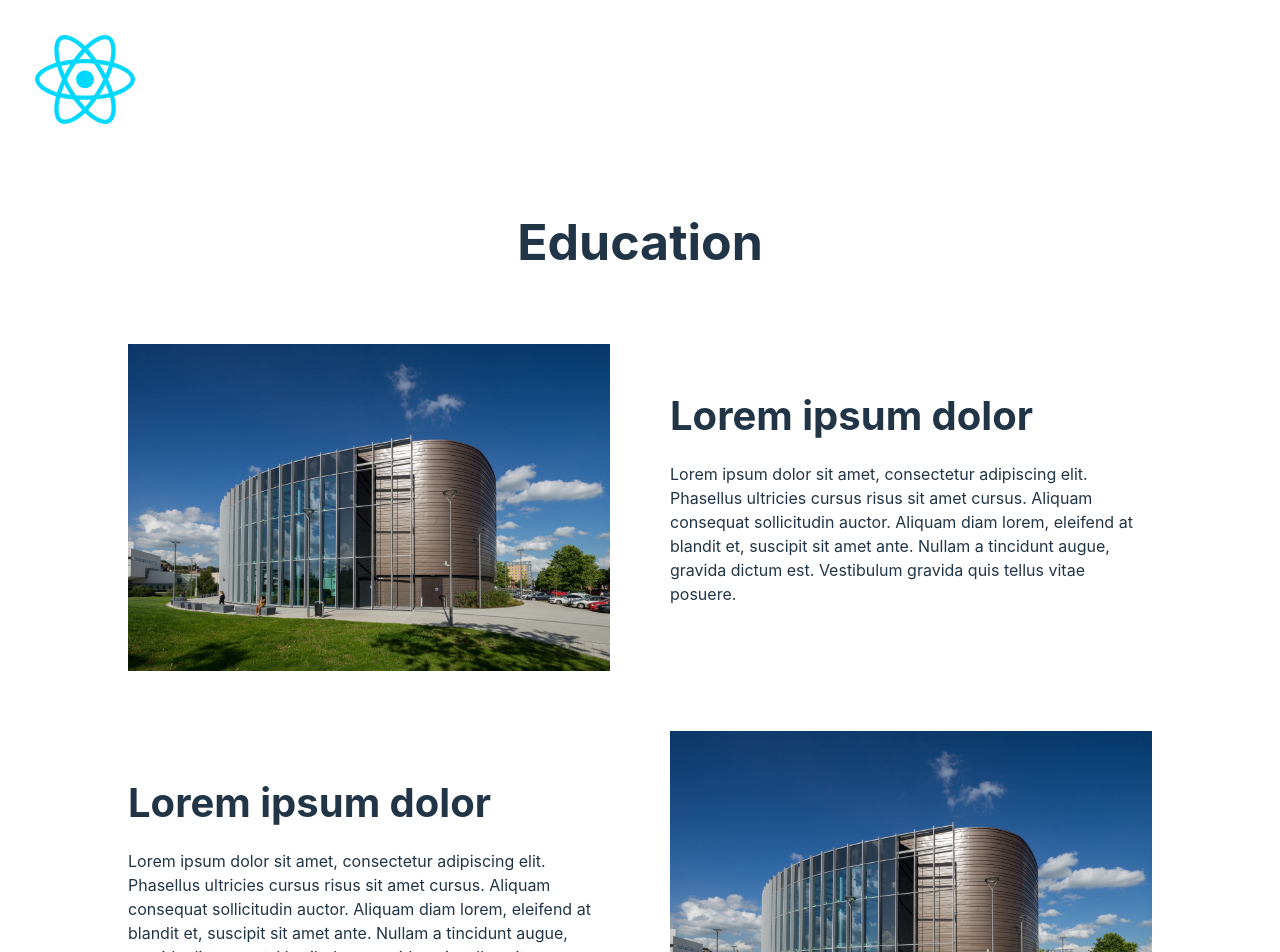
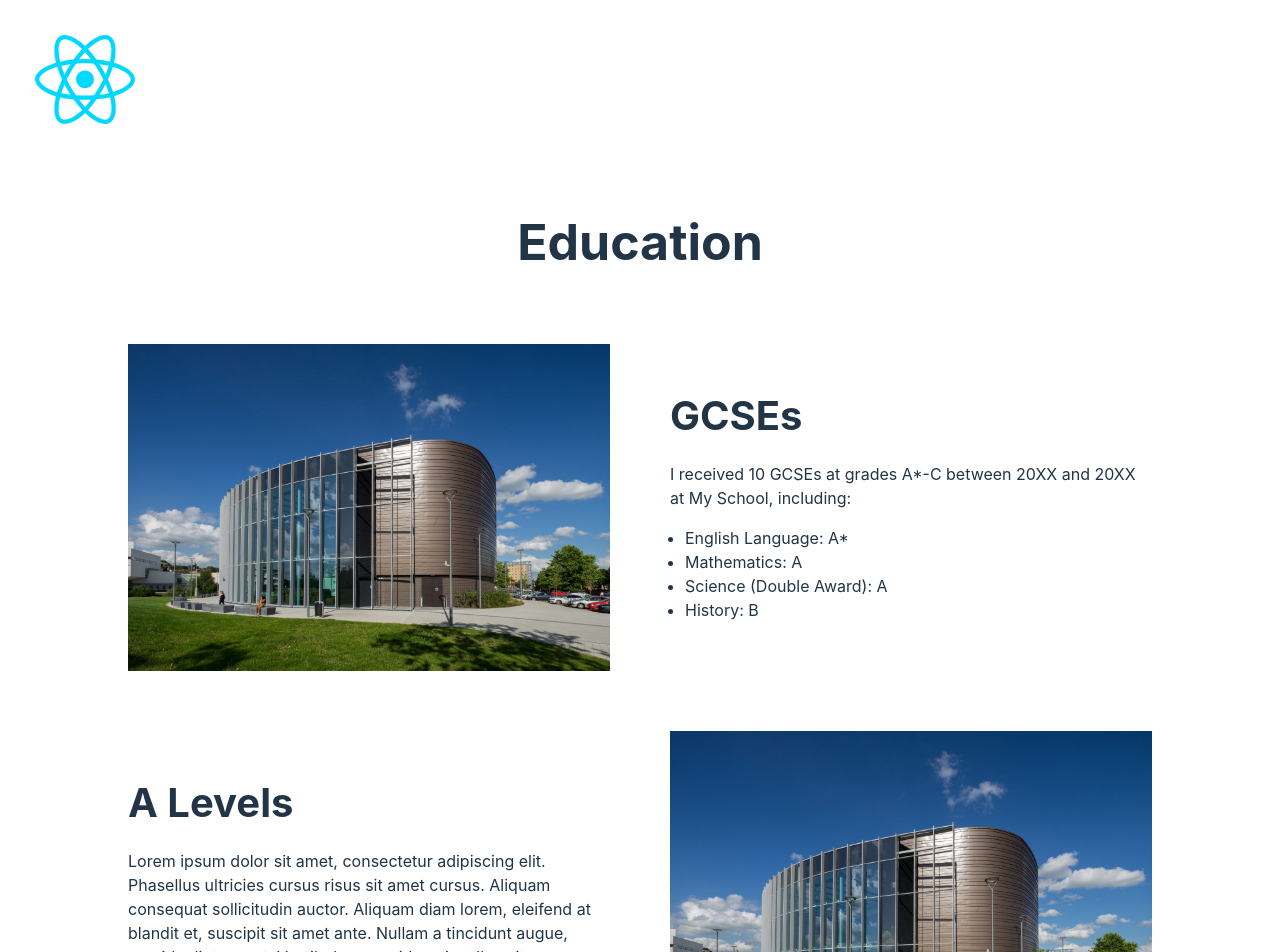
Before and after one commit to httpspenguin/css-website-template, a React (Vite) app: page /education in a window 1280 px wide. Shown: the top 952 px of the page. Built offline with nearby package versions, Linux system fonts and the light colour scheme.

Commit message:
amends to some props and content

```diff
--- a/src/assets/styles/page_elements/element_5050-content-image.css
+++ b/src/assets/styles/page_elements/element_5050-content-image.css
@@ -29,3 +29,9 @@
     width: 100%;
     object-fit: cover;
 }
+
+.content-image-split__list {
+    list-style-position: outside;
+    margin: 0;
+    padding-left: 15px;
+}
--- a/src/components/page_elements/element_5050-content-image.jsx
+++ b/src/components/page_elements/element_5050-content-image.jsx
@@ -1,6 +1,7 @@
 import PropTypes from "prop-types";
 
-const ContentImageSplit = ({ title, text, imageSrc, anchor, reversed }) => {
+const ContentImageSplit = ({ title, text, imageSrc, list, anchor, reversed }) => {
+    console.log(list)
     return (
         <section className={`content-image-split reversed-${reversed}`} id={anchor}>
             <div className="content-image-split__img-col">
@@ -9,6 +10,15 @@ const ContentImageSplit = ({ title, text, imageSrc, anchor, reversed }) => {
             <div className="content-image-split__content-col">
                 <h2 className="content-image-split__title">{title}</h2>
                 <p className="content-image-split__text">{text}</p>
+                {list ?
+                    <ul className="content-image-split__list">
+                        {list.map((item, index) => (
+                            <li key={index}>{item}</li>
+                        ))}
+                    </ul>
+                    :
+                    ""
+                }
             </div>
         </section>
     );
@@ -17,7 +27,8 @@ const ContentImageSplit = ({ title, text, imageSrc, anchor, reversed }) => {
 ContentImageSplit.propTypes = {
     title: PropTypes.string,
     text: PropTypes.string,
-    imageSrc: PropTypes.string,
+    imageSrc: PropTypes.object,
+    list: PropTypes.array,
     anchor: PropTypes.string,
     reversed: PropTypes.bool
 };
--- a/src/components/page_elements/element_home-hero.jsx
+++ b/src/components/page_elements/element_home-hero.jsx
@@ -14,7 +14,7 @@ const HomeHero = ({ title, text, imageSrc }) => {
 HomeHero.propTypes = {
     title: PropTypes.string.isRequired,
     text: PropTypes.string,
-    imageSrc: PropTypes.string,
+    imageSrc: PropTypes.object,
 };
 
 export default HomeHero;
--- a/src/pages/education.jsx
+++ b/src/pages/education.jsx
@@ -12,25 +12,26 @@ export default function Education({ setTitle }) {
     const blocks = [
         {
             id: 1,
-            title: 'Lorem ipsum dolor',
-            text: 'Lorem ipsum dolor sit amet, consectetur adipiscing elit. Phasellus ultricies cursus risus sit amet cursus. Aliquam consequat sollicitudin auctor. Aliquam diam lorem, eleifend at blandit et, suscipit sit amet ante. Nullam a tincidunt augue, gravida dictum est. Vestibulum gravida quis tellus vitae posuere.',
-            image: {image},
+            title: 'GCSEs',
+            text: 'I received 10 GCSEs at grades A*-C between 20XX and 20XX at My School, including:',
+            image: image,
+            list: ['English Language: A*', 'Mathematics: A', 'Science (Double Award): A', 'History: B'],
             anchor: 'gcses',
             reversed: false
         },
         {
             id: 2,
-            title: 'Lorem ipsum dolor',
+            title: 'A Levels',
             text: 'Lorem ipsum dolor sit amet, consectetur adipiscing elit. Phasellus ultricies cursus risus sit amet cursus. Aliquam consequat sollicitudin auctor. Aliquam diam lorem, eleifend at blandit et, suscipit sit amet ante. Nullam a tincidunt augue, gravida dictum est. Vestibulum gravida quis tellus vitae posuere.',
-            image: {image},
+            image: image,
             anchor: 'alevels',
             reversed: true
         },
         {
             id: 3,
-            title: 'Lorem ipsum dolor',
-            text: 'Lorem ipsum dolor sit amet, consectetur adipiscing elit. Phasellus ultricies cursus risus sit amet cursus. Aliquam consequat sollicitudin auctor. Aliquam diam lorem, eleifend at blandit et, suscipit sit amet ante. Nullam a tincidunt augue, gravida dictum est. Vestibulum gravida quis tellus vitae posuere.',
-            image: {image},
+            title: 'Bachelor\'s Degree',
+            text: 'I am currently studying for my BSc (Hons) in Computer Science at the University of Lincoln, where I have studied modules such as programming fundamentals and user experience design.',
+            image: image,
             anchor: 'bachelors',
             reversed: false
         },
@@ -39,7 +40,7 @@ export default function Education({ setTitle }) {
     return (
         <>
             {blocks.map((item) => (
-                <ContentImageSplit key={item.id} title={item.title} text={item.text} imageSrc={image} anchor={item.anchor} reversed={item.reversed} />
+                <ContentImageSplit key={item.id} title={item.title} text={item.text} imageSrc={item.image} list={item.list} anchor={item.anchor} reversed={item.reversed} />
             ))}
         </>
     )
```
